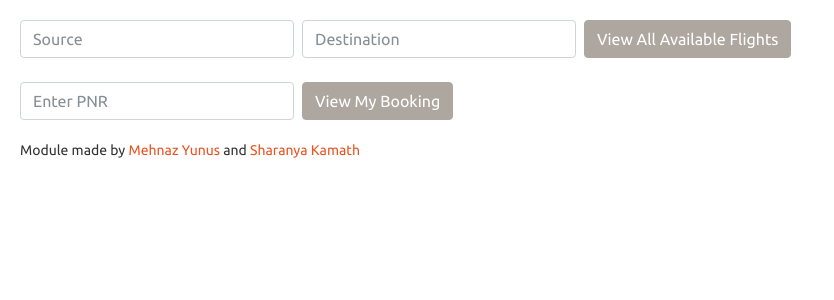
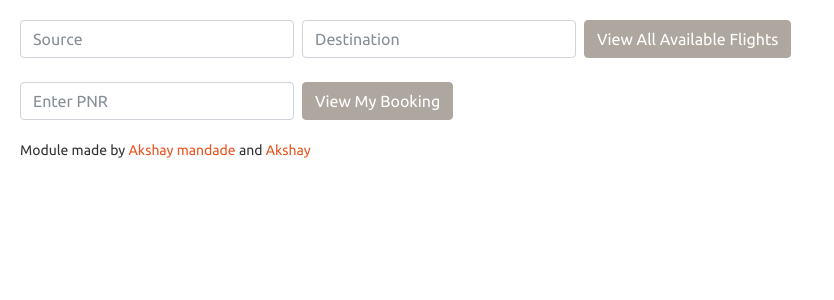
Before and after one commit to akshaymandade/Airlinetikitsystem, a Django app: page /flights/home/ in a window 1280 px wide. Shown: the part 56-356 px from the top of the page, without its empty margins (0-834 px from the left). Run offline with Django 4.2, Linux system fonts and the light colour scheme; some libraries are stand-ins or nearby versions.

Commit message:
Update base.html

```diff
--- a/bookMytikitpro/bookMytikitapp/template/base.html
+++ b/bookMytikitpro/bookMytikitapp/template/base.html
@@ -54,7 +54,7 @@
 
 <footer class="footer" style="margin-left:20px; margin-top:20px">
   <small>
-    Module made by <a href="https://github.com/mehnazyunus">Mehnaz Yunus</a> and <a href="https://github.com/sharanyakamath">Sharanya Kamath</a>
+    Module made by <a href="">Akshay mandade</a> and <a href="">Akshay </a>
 </small>
 </footer>
 
```
